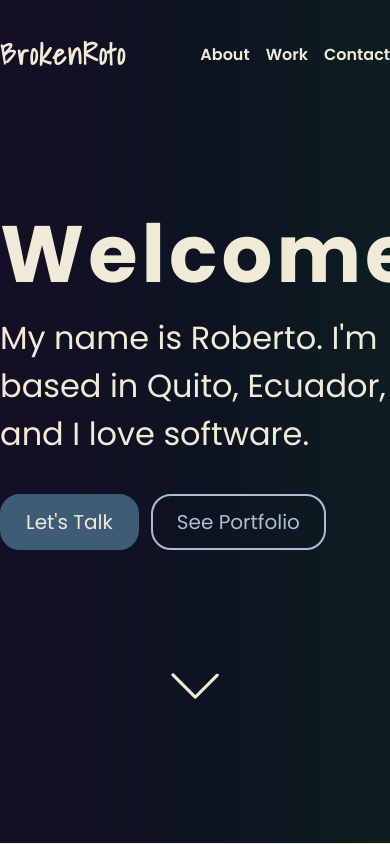
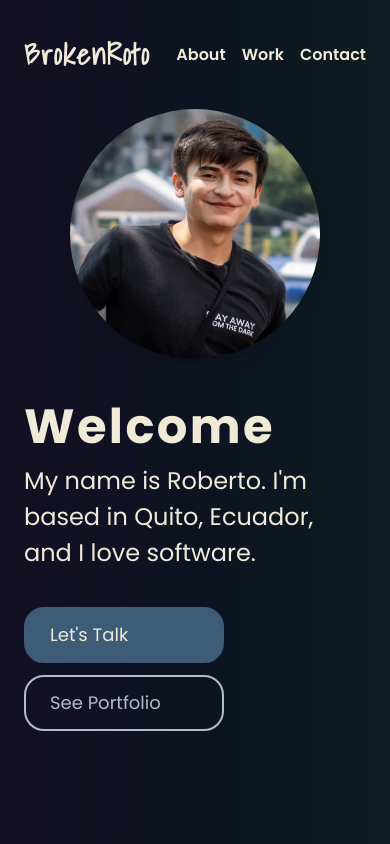
Before and after one commit to BrokenRoto/brokenroto.github.io, a Next.js app: page / in a window 390 px wide. Shown: the top 844 px of the page. Built offline with nearby package versions, Linux system fonts and the light colour scheme.

Commit message:
Mobile Hero Section

```diff
--- a/src/app/layout.tsx
+++ b/src/app/layout.tsx
@@ -14,7 +14,7 @@ export default function RootLayout({
 }) {
   return (
     <html lang="en" className="scroll-smooth">
-      <body className="bg-primary text-secondary  bg-gradient-to-r from-[#140f24] via-primary to-[#0d1d21] font-body scro">
+      <body className="bg-primary text-secondary px-6 bg-gradient-to-r from-[#140f24] via-primary to-[#0d1d21] font-body scro">
         <Navbar />
         {children}
         <Footer />
--- a/src/app/page.tsx
+++ b/src/app/page.tsx
@@ -17,32 +17,32 @@ const HomePage = () => {
   return (
     <Fragment>
       <div className="flex flex-col justify-center min-h-full-minus-nav">
-        <div className="container flex justify-between items-center">
-          <div className="flex flex-col justify-center">
-            <h1 className="animate-typing overflow-hidden text-secondary text-[5rem] font-bold tracking-wider">
+        <div className="container flex flex-col md:flex-row justify-between items-center">
+          <div className="flex flex-col justify-center order-1">
+            <h1 className="animate-typing overflow-hidden text-secondary text-[3rem] lg:text-[5rem] font-bold tracking-wider">
               Welcome
             </h1>
-            <h2 className="text-[2rem] max-w-xl">
+            <h2 className="text-[1.5rem] lg:text-[2rem] max-w-xl">
               My name is Roberto. I&apos;m based in Quito, Ecuador, and I love
               software.
             </h2>
-            <div className="mt-9 space-x-3">
+            <div className="flex flex-col mt-9 md:block md:space-x-3 space-y-3">
               <HeroButton
                 href="#contact"
                 text="Let's Talk"
-                className="text-xl"
+                className="text-lg md:text-xl max-w-[200px] md:max-w-none"
                 inverted
               />
               <HeroButton
                 href="#work"
                 text="See Portfolio"
-                className="text-xl"
+                className="text-lg md:text-xl max-w-[200px] md-max-w-none"
               />
             </div>
           </div>
-          <div>
+          <div className="order:1 md:mr-20">
             <Image
-              className="rounded-full w-full max-w-[450px] shadow-lg"
+              className="mb-8 md:mb-0 rounded-full w-full max-w-[250px] md:max-w-[450px] shadow-lg"
               src={profile}
               alt="profile"
             />
--- a/src/constants/links.ts
+++ b/src/constants/links.ts
@@ -1,4 +1,11 @@
 export const transformarLink = "https://transformar.bio/";
+
+export const workLinks = {
+  transformar: "https://transformar.bio/",
+  himchari: "https://himcharitkd.com/",
+  descubreya: "https://github.com/BrokenRoto/descubre-ya",
+}
+
 export const socialLinks = {
   github: "https://github.com/BrokenRoto",
   instagram: "https://www.instagram.com/rober.cardenasm/",
```
